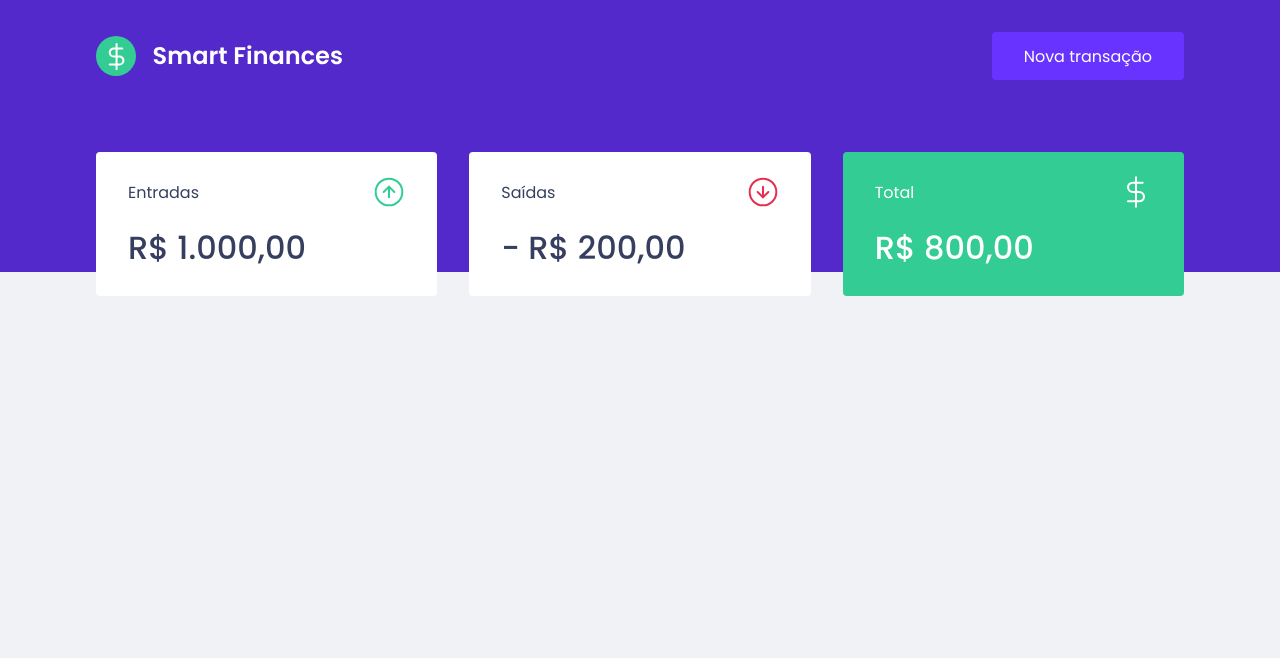
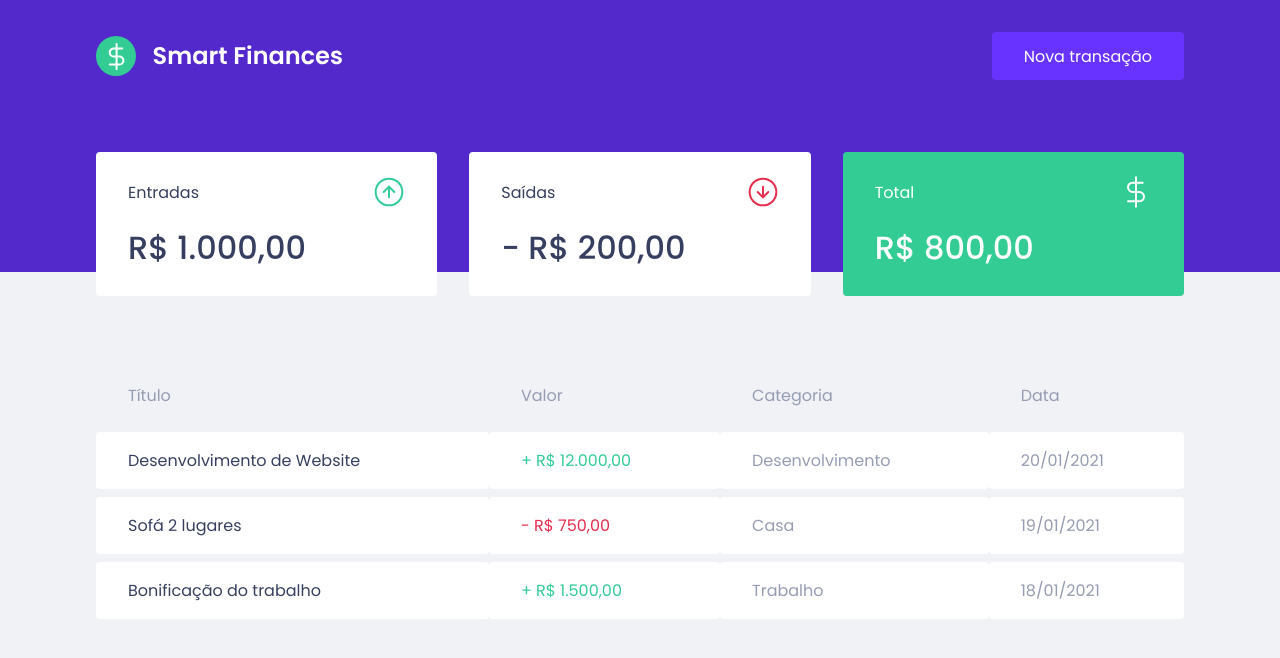
Before and after one commit to jonathanpauluze/smart-finances, a React (Create React App) app: page / in a window 1280 px wide. Shown: the top 658 px of the page. Built offline with nearby package versions, Linux system fonts and the light colour scheme.

Commit message:
feat: create TransactionsTable component

```diff
--- a/src/components/Dashboard/index.tsx
+++ b/src/components/Dashboard/index.tsx
@@ -1,10 +1,13 @@
 import { Summary } from '../Summary';
+import { TransactionsTable } from '../TransactionsTable';
+
 import { DashboardContainer } from './styles';
 
 export function Dashboard() {
   return (
     <DashboardContainer>
       <Summary />
+      <TransactionsTable />
     </DashboardContainer>
   );
 
--- /dev/null
+++ b/src/components/TransactionsTable/index.tsx
@@ -0,0 +1,41 @@
+import { TransactionsTableContainer } from './styles';
+
+export function TransactionsTable() {
+  return (
+    <TransactionsTableContainer>
+      <table>
+        <thead>
+          <tr>
+            <th>Título</th>
+            <th>Valor</th>
+            <th>Categoria</th>
+            <th>Data</th>
+          </tr>
+        </thead>
+
+        <tbody>
+          <tr>
+            <td>Desenvolvimento de Website</td>
+            <td className="deposit">+ R$ 12.000,00</td>
+            <td>Desenvolvimento</td>
+            <td>20/01/2021</td>
+          </tr>
+
+          <tr>
+            <td>Sofá 2 lugares</td>
+            <td className="withdraw">- R$ 750,00</td>
+            <td>Casa</td>
+            <td>19/01/2021</td>
+          </tr>
+
+          <tr>
+            <td>Bonificação do trabalho</td>
+            <td className="deposit">+ R$ 1.500,00</td>
+            <td>Trabalho</td>
+            <td>18/01/2021</td>
+          </tr>
+        </tbody>
+      </table>
+    </TransactionsTableContainer>
+  );
+}
--- /dev/null
+++ b/src/components/TransactionsTable/styles.ts
@@ -0,0 +1,38 @@
+import styled from 'styled-components';
+
+export const TransactionsTableContainer = styled.div`
+  margin-top: 4rem;
+
+  table {
+    width: 100%;
+    border-spacing: 0 0.5rem;
+
+    th {
+      padding: 1rem 2rem;
+      font-weight: 400;
+      text-align: left;
+      line-height: 1.5rem;
+      color: var(--text-body);
+    }
+
+    td {
+      padding: 1rem 2rem;
+      border: 0;
+      border-radius: 0.25rem;
+      color: var(--text-body);
+      background-color: var(--shape);
+
+      &:first-of-type {
+        color: var(--text-title);
+      }
+
+      &.deposit {
+        color: var(--green);
+      }
+
+      &.withdraw {
+        color: var(--red);
+      }
+    }
+  }
+`;
```
